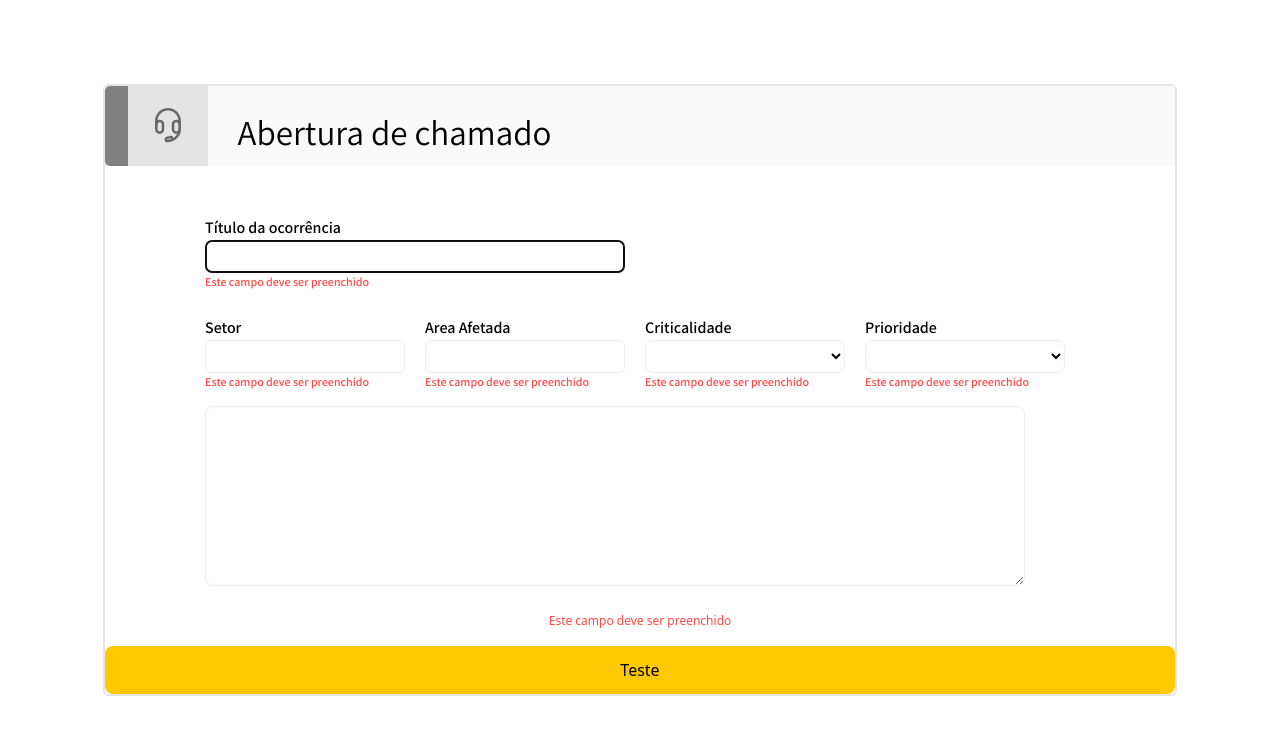
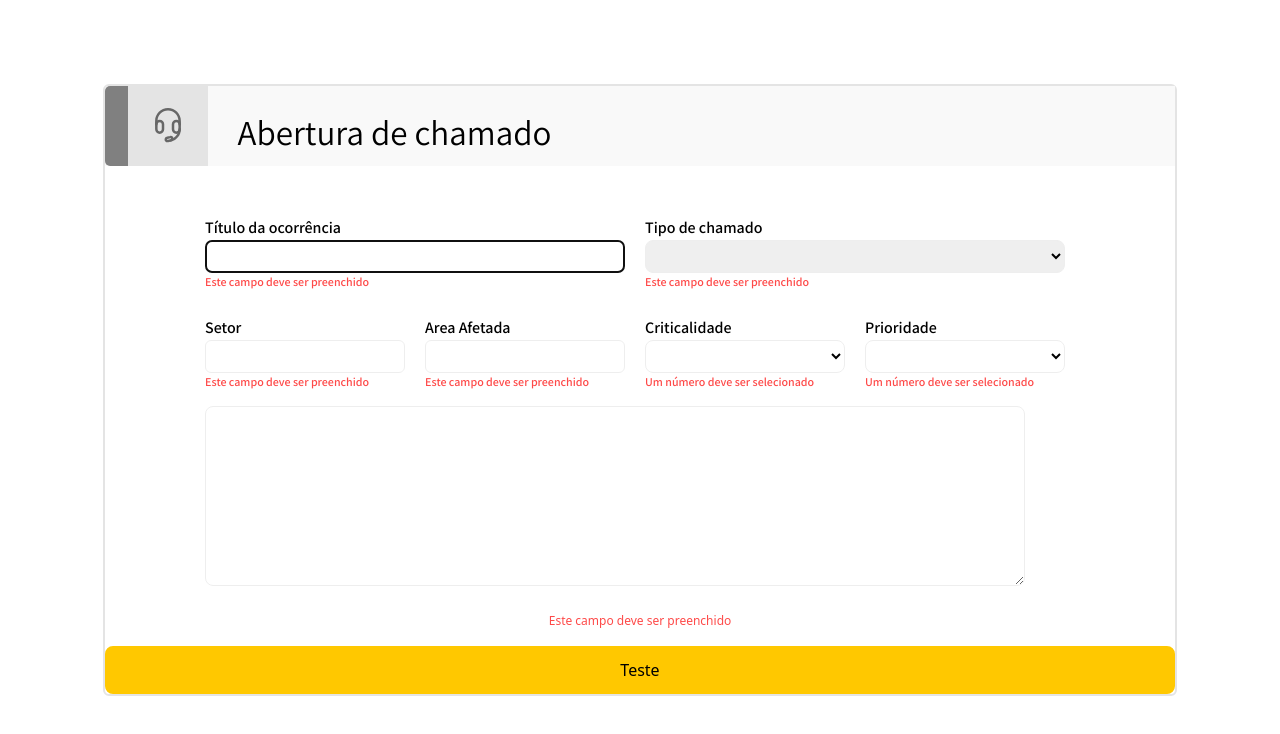
Before and after one commit to jpcastro14/typescript_crp, a React (Vite) app in the folder crp_frontlines/: page /newIssue in a window 1280 px wide. Both pictures are taken after a click on the button "Teste". Shown: the top 734 px of the page. Built offline with nearby package versions, Linux system fonts and the light colour scheme.

Commit message:
Finishing touches on form validation

```diff
--- a/crp_frontlines/src/App.tsx
+++ b/crp_frontlines/src/App.tsx
@@ -12,7 +12,7 @@ function App() {
 
     const fetchData = async () => {
 
-      const data = await fetch('http://127.0.0.1:8000/api/v1/chamados');
+      const data = await fetch('http://172.16.239.44:8000/api/v1/chamados');
 
       const json = await data.json();
 
--- a/crp_frontlines/src/components/IssueForms/index.tsx
+++ b/crp_frontlines/src/components/IssueForms/index.tsx
@@ -13,7 +13,8 @@ import {
   EventCategory,
   EventType,
   TitleInput,
-  ErrorP
+  ErrorP,
+  TypeInput
 } from "./styles";
 import { ReactNode, useState } from "react";
 import headset from "../assets/headset.svg";
@@ -23,6 +24,7 @@ import { useForm } from "react-hook-form";
 type mainIssue = {
   id?: number;
   eventTitle?: string;
+  eventType?: string;
   eventSector?: string;
   eventArea?: string;
   eventCriticality?: number | string;
@@ -40,35 +42,34 @@ type messageProps = {
 }
 
 function IssueForm() {
-  const { register, handleSubmit, formState: { errors } } = useForm();
+  const { register, reset, handleSubmit, formState: { errors } } = useForm();
   const [open] = useState<boolean>(true);
   const [fixedState, setFixedState] = useState<mainIssue | undefined>(undefined);
   const [messageConfig, setMessageConfig] = useState<messageProps>({ trigger: false, alertText: "", variant: "" })
 
 
-  const onSubmit = (data: mainIssue) => {
-    console.log(data);
-  }
+  /*   const onSubmit = (data: mainIssue) => {
+      console.log(data);
+    } */
 
-  function handlePost() {
+  function handlePost(data: mainIssue) {
 
     fetch('http://172.16.239.44:8000/api/v1/chamados/', {
       method: "POST",
       headers: {
         "Content-type": "application/json",
       },
-      body: JSON.stringify(fixedState)
+      body: JSON.stringify(data)
     })
       .then((response) => {
         response.ok ?
           setMessageConfig({ trigger: true, alertText: 'Chamado criado com sucesso', variant: 'success' }) :
           setMessageConfig({ trigger: true, alertText: 'Ocorreu um erro em sua solicitação', variant: 'danger' })
-      })
-      .then((data) => {
-        console.log(data);
+        reset({ eventTitle: '', EventCategory: '', eventType: '', eventSector: '', eventArea: '', eventCriticality: '', eventDescription: '', eventPriority: '' })
       })
       .catch((err) => console.log(err)
       )
+
   }
 
   return (
@@ -96,12 +97,21 @@ function IssueForm() {
               {errors?.eventTitle?.type === 'required' && (
                 <ErrorP>Este campo deve ser preenchido</ErrorP>
               )}
-              {errors?.eventTitle?.type === 'minLength' && (
-                <ErrorP>O título deve ter pelo menos 5 letras</ErrorP>
+            </PointerContainer>
+            <PointerContainer>
+              <label>Tipo de chamado</label>
+              <TypeInput
+                {...register("eventType", { required: true })}
+              >
+                <option></option>
+                <option value='requisicao'>Requisição</option>
+                <option value='ocorrencia'>Ocorrência</option>
+              </TypeInput>
+              {errors?.eventTitle?.type === 'required' && (
+                <ErrorP>Este campo deve ser preenchido</ErrorP>
               )}
             </PointerContainer>
           </PointerField>
-
           <PointerField>
             {/* Div que organiza os inputs */}
             {/* ------------------Setor----------------------*/}
@@ -124,7 +134,7 @@ function IssueForm() {
                 <ErrorP>Este campo deve ser preenchido</ErrorP>
               )}
             </PointerContainer>
-            {/* ------------------Criticality------------------ */}
+            {/* ------------------Criticalidade------------------ */}
             <PointerContainer>
               <label>Criticalidade</label>
               <CriticSelect
@@ -136,7 +146,7 @@ function IssueForm() {
                 <option value='3'>3</option>
               </CriticSelect>
               {errors?.eventCriticality?.type === 'required' && (
-                <ErrorP>Este campo deve ser preenchido</ErrorP>
+                <ErrorP>Um número deve ser selecionado</ErrorP>
               )}
             </PointerContainer>
             {/* ------------------Prioridade--------------------- */}
@@ -151,7 +161,7 @@ function IssueForm() {
                 <option value='3'>3</option>
               </PrioritySelect>
               {errors?.eventPriority?.type === 'required' && (
-                <ErrorP>Este campo deve ser preenchido</ErrorP>
+                <ErrorP>Um número deve ser selecionado</ErrorP>
               )}
             </PointerContainer>
           </PointerField>
@@ -162,7 +172,7 @@ function IssueForm() {
             <ErrorP>Este campo deve ser preenchido</ErrorP>
           )}
         </BodyInfo>
-        <button onClick={() => handleSubmit(onSubmit)()} >Teste</button>
+        <button onClick={() => handleSubmit(handlePost)()} >Teste</button>
       </Container>
     </>
   );
--- a/crp_frontlines/src/components/IssueForms/styles.ts
+++ b/crp_frontlines/src/components/IssueForms/styles.ts
@@ -182,6 +182,15 @@ export const PriorityBox = styled.button<ButtonProps>`
     align-items:center;
 `;
 
+export const TypeInput = styled.select`
+    border: 1px solid #eee;
+    min-width: 420px;
+    padding: 4px;
+    border-radius: 8px;
+    color: black;
+
+`;
+
 export const DescriptionField = styled.textarea` // Campo de texto para mostrar a descrição do chamado
     border: 1px solid #eee;
     height: 180px;
```
